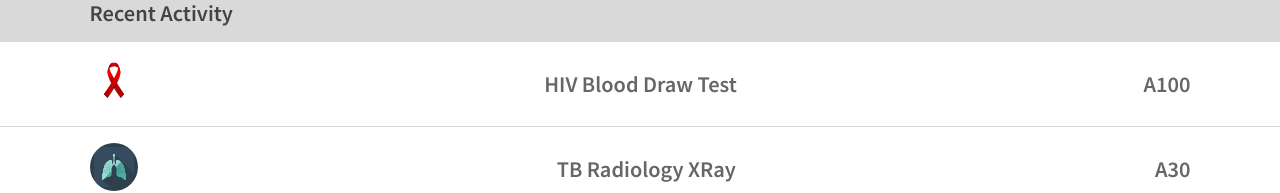
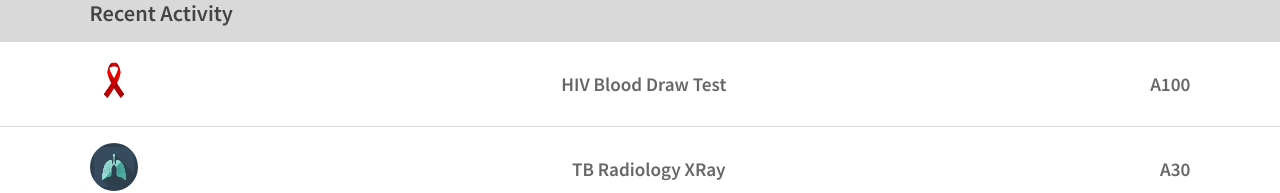
Before and after one commit to Steph-crown/block-afric-2, a React (Create React App) app: page / in a window 1280 px wide. Shown: the part 610-803 px from the top of the page. Built offline with nearby package versions, Linux system fonts and the light colour scheme.

Commit message:
Small edit

```diff
--- a/src/css/Activities.css
+++ b/src/css/Activities.css
@@ -22,7 +22,7 @@ img {
 
 .li p {
     font-weight: 600;
-    font-size: 1.4rem;
+    font-size: 1.2rem;
     color: #666666;
 }
 
```
